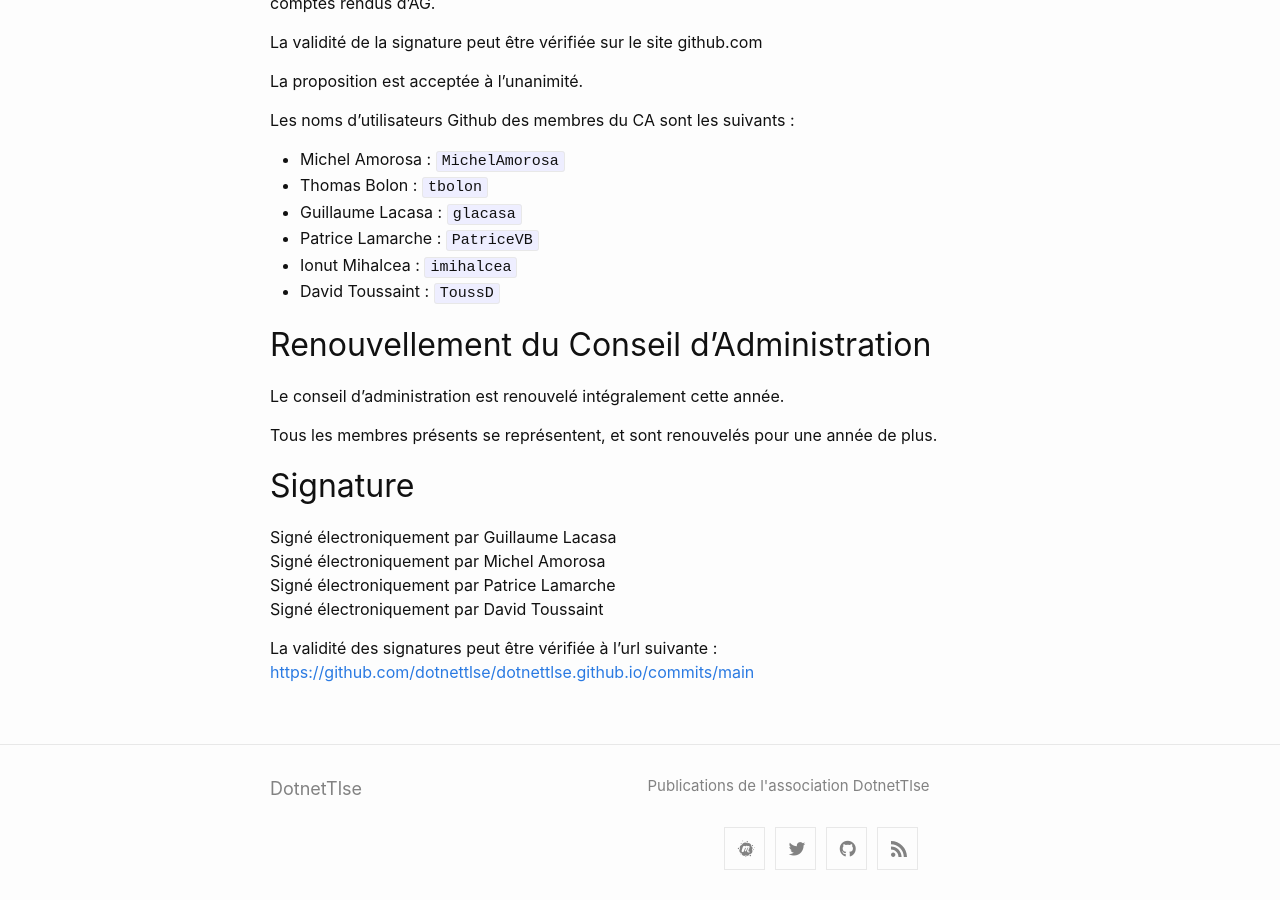
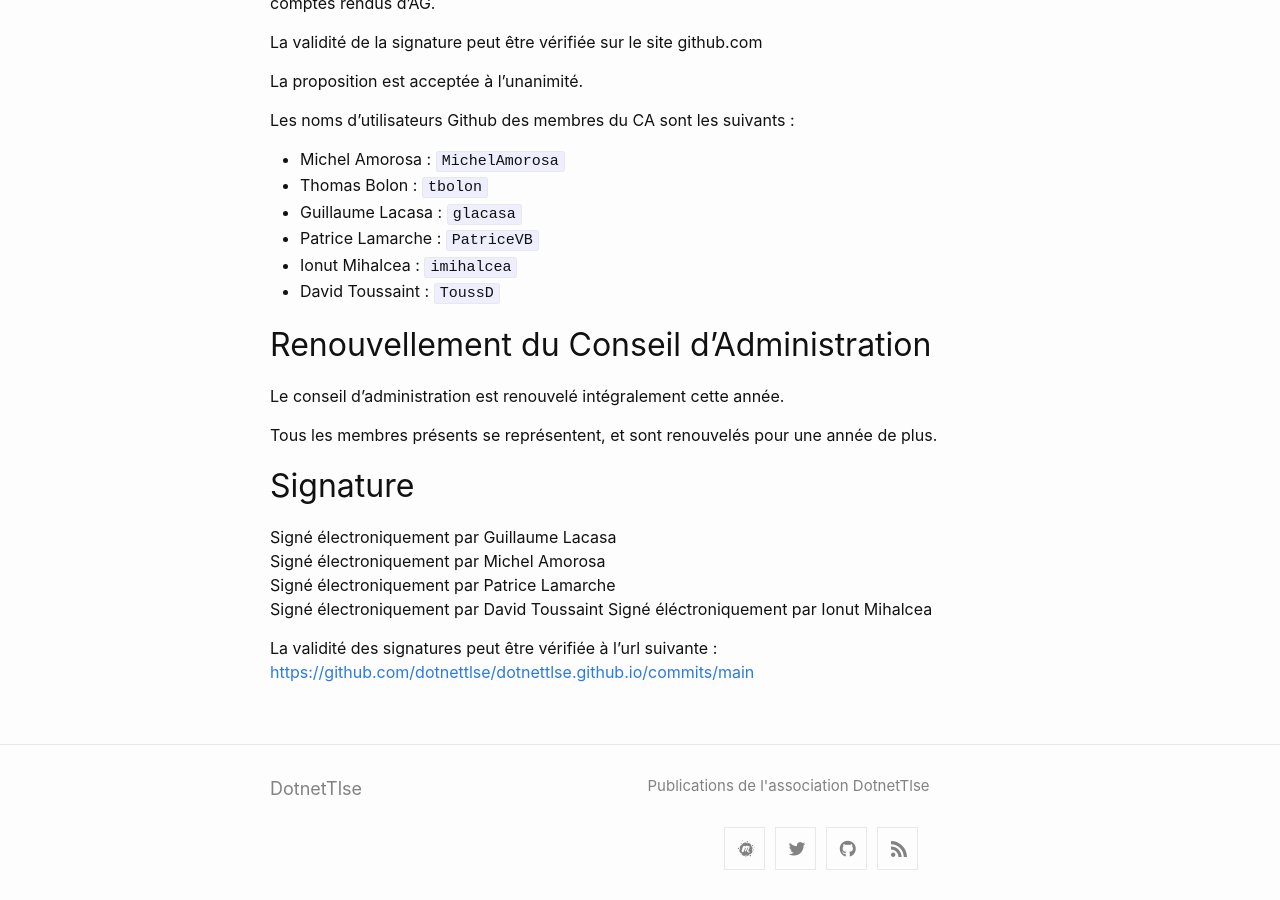
Before and after one commit to dotnettlse/dotnettlse.github.io, a Jekyll site: the page built from _posts/2021-06-17-AG_2021.markdown, in a window 1280 px wide and 900 px high, scrolled down 1568 px. Built offline with Jekyll 4.4.1, drawn with Linux system fonts in a browser that asks for light colours.

Commit message:
Update 2021-06-17-AG_2021.markdown

```diff
--- a/_posts/2021-06-17-AG_2021.markdown
+++ b/_posts/2021-06-17-AG_2021.markdown
@@ -82,6 +82,7 @@ Signé électroniquement par Guillaume Lacasa
 Signé électroniquement par Michel Amorosa
 Signé électroniquement par Patrice Lamarche
 Signé électroniquement par David Toussaint
+Signé éléctroniquement par Ionut Mihalcea
 
 La validité des signatures peut être vérifiée à l'url suivante :
 [https://github.com/dotnettlse/dotnettlse.github.io/commits/main](https://github.com/dotnettlse/dotnettlse.github.io/commits/main)
```
